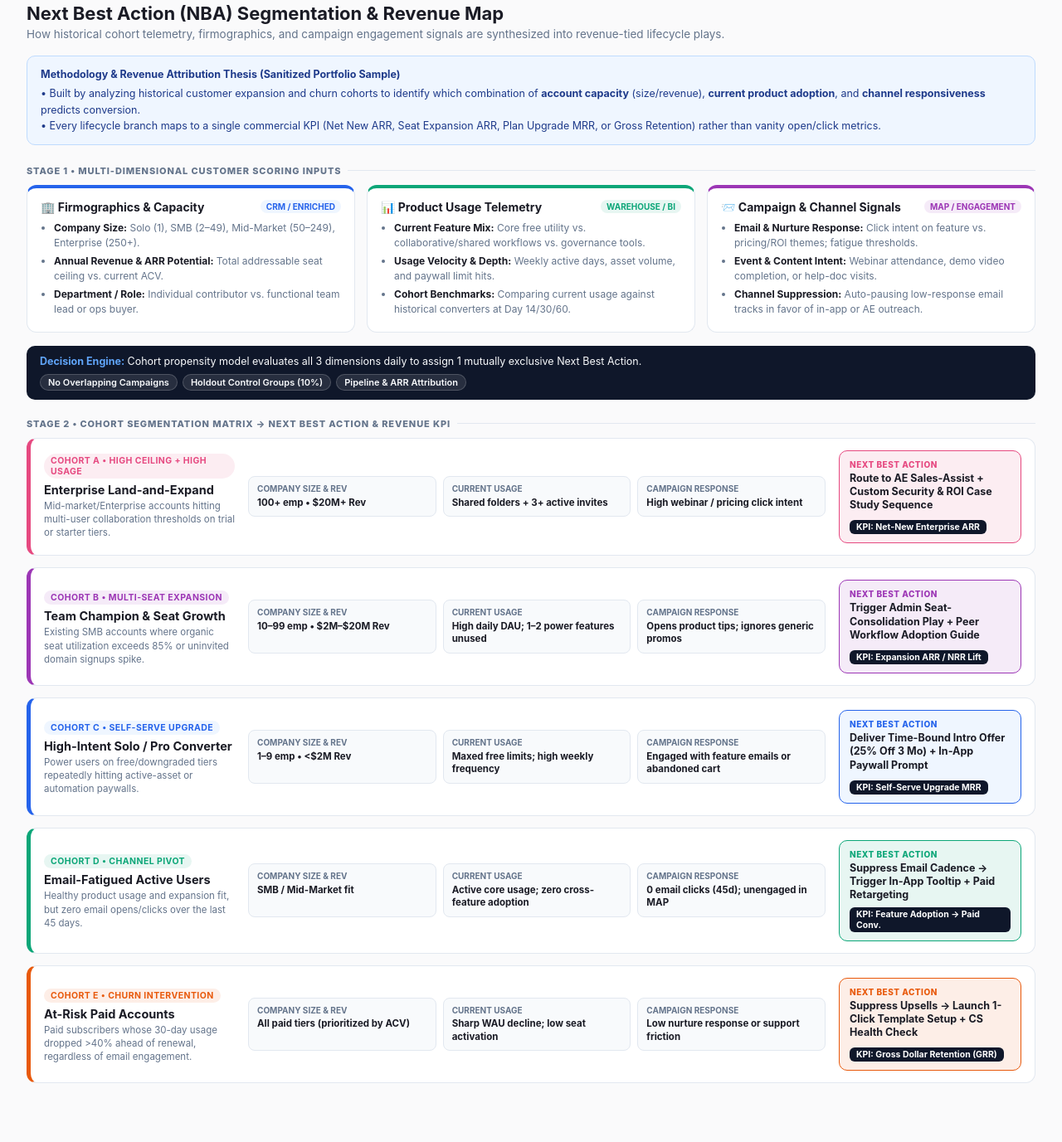
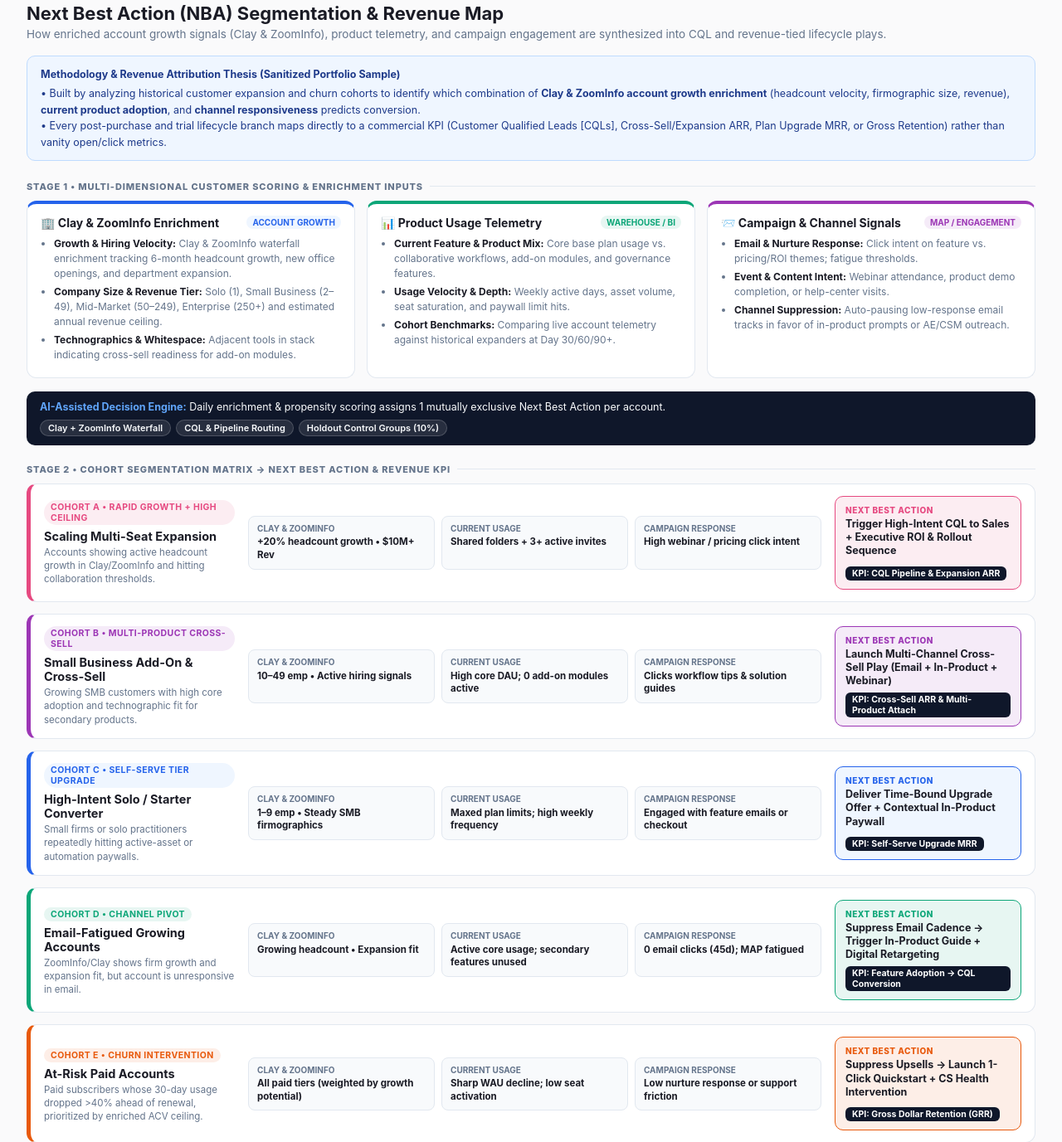
Before and after one commit to lucastaylorleung/website, a plain HTML site: page journey-nba-segmentation.html in a window 1280 px wide. Shown: the part 25-1402 px from the top of the page at 83% size. Drawn offline with Linux system fonts and the light colour scheme.

Commit message:
Update journey-nba-segmentation.html

```diff
--- a/journey-nba-segmentation.html
+++ b/journey-nba-segmentation.html
@@ -140,7 +140,7 @@
     padding: 14px 16px;
     margin-bottom: 14px;
     display: grid;
-    grid-template-columns: 230px 1fr 220px;
+    grid-template-columns: 230px 1fr 225px;
     gap: 16px;
     align-items: center;
   }
@@ -232,26 +232,26 @@
 <body>
 
   <h1>Next Best Action (NBA) Segmentation &amp; Revenue Map</h1>
-  <p class="subtitle">How historical cohort telemetry, firmographics, and campaign engagement signals are synthesized into revenue-tied lifecycle plays.</p>
+  <p class="subtitle">How enriched account growth signals (Clay &amp; ZoomInfo), product telemetry, and campaign engagement are synthesized into CQL and revenue-tied lifecycle plays.</p>
 
   <div class="legend">
     <span class="legend-title">Methodology &amp; Revenue Attribution Thesis (Sanitized Portfolio Sample)</span>
-    &bull; Built by analyzing historical customer expansion and churn cohorts to identify which combination of <b>account capacity</b> (size/revenue), <b>current product adoption</b>, and <b>channel responsiveness</b> predicts conversion.<br>
-    &bull; Every lifecycle branch maps to a single commercial KPI (Net New ARR, Seat Expansion ARR, Plan Upgrade MRR, or Gross Retention) rather than vanity open/click metrics.
+    &bull; Built by analyzing historical customer expansion and churn cohorts to identify which combination of <b>Clay &amp; ZoomInfo account growth enrichment</b> (headcount velocity, firmographic size, revenue), <b>current product adoption</b>, and <b>channel responsiveness</b> predicts conversion.<br>
+    &bull; Every post-purchase and trial lifecycle branch maps directly to a commercial KPI (Customer Qualified Leads [CQLs], Cross-Sell/Expansion ARR, Plan Upgrade MRR, or Gross Retention) rather than vanity open/click metrics.
   </div>
 
   <!-- STAGE 1: DATA INPUT PILLARS -->
-  <div class="stage-label">Stage 1 • Multi-Dimensional Customer Scoring Inputs</div>
+  <div class="stage-label">Stage 1 • Multi-Dimensional Customer Scoring &amp; Enrichment Inputs</div>
   <div class="pillars-grid">
     <div class="pillar" style="--accent:#2563EB; --tint:#EFF6FF;">
       <div class="pillar-head">
-        <span>&#127970; Firmographics &amp; Capacity</span>
-        <span class="pillar-badge">CRM / Enriched</span>
+        <span>&#127970; Clay &amp; ZoomInfo Enrichment</span>
+        <span class="pillar-badge">Account Growth</span>
       </div>
       <ul>
-        <li><b>Company Size:</b> Solo (1), SMB (2–49), Mid-Market (50–249), Enterprise (250+).</li>
-        <li><b>Annual Revenue &amp; ARR Potential:</b> Total addressable seat ceiling vs. current ACV.</li>
-        <li><b>Department / Role:</b> Individual contributor vs. functional team lead or ops buyer.</li>
+        <li><b>Growth &amp; Hiring Velocity:</b> Clay &amp; ZoomInfo waterfall enrichment tracking 6-month headcount growth, new office openings, and department expansion.</li>
+        <li><b>Company Size &amp; Revenue Tier:</b> Solo (1), Small Business (2–49), Mid-Market (50–249), Enterprise (250+) and estimated annual revenue ceiling.</li>
+        <li><b>Technographics &amp; Whitespace:</b> Adjacent tools in stack indicating cross-sell readiness for add-on modules.</li>
       </ul>
     </div>
 
@@ -261,9 +261,9 @@
         <span class="pillar-badge">Warehouse / BI</span>
       </div>
       <ul>
-        <li><b>Current Feature Mix:</b> Core free utility vs. collaborative/shared workflows vs. governance tools.</li>
-        <li><b>Usage Velocity &amp; Depth:</b> Weekly active days, asset volume, and paywall limit hits.</li>
-        <li><b>Cohort Benchmarks:</b> Comparing current usage against historical converters at Day 14/30/60.</li>
+        <li><b>Current Feature &amp; Product Mix:</b> Core base plan usage vs. collaborative workflows, add-on modules, and governance features.</li>
+        <li><b>Usage Velocity &amp; Depth:</b> Weekly active days, asset volume, seat saturation, and paywall limit hits.</li>
+        <li><b>Cohort Benchmarks:</b> Comparing live account telemetry against historical expanders at Day 30/60/90+.</li>
       </ul>
     </div>
 
@@ -274,18 +274,18 @@
       </div>
       <ul>
         <li><b>Email &amp; Nurture Response:</b> Click intent on feature vs. pricing/ROI themes; fatigue thresholds.</li>
-        <li><b>Event &amp; Content Intent:</b> Webinar attendance, demo video completion, or help-doc visits.</li>
-        <li><b>Channel Suppression:</b> Auto-pausing low-response email tracks in favor of in-app or AE outreach.</li>
+        <li><b>Event &amp; Content Intent:</b> Webinar attendance, product demo completion, or help-center visits.</li>
+        <li><b>Channel Suppression:</b> Auto-pausing low-response email tracks in favor of in-product prompts or AE/CSM outreach.</li>
       </ul>
     </div>
   </div>
 
   <div class="funnel-bar">
-    <div><strong>Decision Engine:</strong> Cohort propensity model evaluates all 3 dimensions daily to assign 1 mutually exclusive Next Best Action.</div>
+    <div><strong>AI-Assisted Decision Engine:</strong> Daily enrichment &amp; propensity scoring assigns 1 mutually exclusive Next Best Action per account.</div>
     <div class="funnel-pills">
-      <span class="funnel-pill">No Overlapping Campaigns</span>
+      <span class="funnel-pill">Clay + ZoomInfo Waterfall</span>
+      <span class="funnel-pill">CQL &amp; Pipeline Routing</span>
       <span class="funnel-pill">Holdout Control Groups (10%)</span>
-      <span class="funnel-pill">Pipeline &amp; ARR Attribution</span>
     </div>
   </div>
 
@@ -295,56 +295,56 @@
   <!-- COHORT 1 -->
   <div class="cohort-lane" style="--accent:#E64980; --tint:#FCEDF2;">
     <div class="cohort-id">
-      <span class="tag">Cohort A • High Ceiling + High Usage</span>
-      <div class="name">Enterprise Land-and-Expand</div>
-      <div class="profile">Mid-market/Enterprise accounts hitting multi-user collaboration thresholds on trial or starter tiers.</div>
+      <span class="tag">Cohort A • Rapid Growth + High Ceiling</span>
+      <div class="name">Scaling Multi-Seat Expansion</div>
+      <div class="profile">Accounts showing active headcount growth in Clay/ZoomInfo and hitting collaboration thresholds.</div>
     </div>
     <div class="signals-row">
-      <div class="signal-chip"><span>Company Size &amp; Rev</span><strong>100+ emp &bull; $20M+ Rev</strong></div>
+      <div class="signal-chip"><span>Clay &amp; ZoomInfo</span><strong>+20% headcount growth &bull; $10M+ Rev</strong></div>
       <div class="signal-chip"><span>Current Usage</span><strong>Shared folders + 3+ active invites</strong></div>
       <div class="signal-chip"><span>Campaign Response</span><strong>High webinar / pricing click intent</strong></div>
     </div>
     <div class="nba-box">
       <div class="nba-label">Next Best Action</div>
-      <div class="nba-action">Route to AE Sales-Assist + Custom Security &amp; ROI Case Study Sequence</div>
-      <span class="kpi-tie">KPI: Net-New Enterprise ARR</span>
+      <div class="nba-action">Trigger High-Intent CQL to Sales + Executive ROI &amp; Rollout Sequence</div>
+      <span class="kpi-tie">KPI: CQL Pipeline &amp; Expansion ARR</span>
     </div>
   </div>
 
   <!-- COHORT 2 -->
   <div class="cohort-lane" style="--accent:#9C36B5; --tint:#F5EBF8;">
     <div class="cohort-id">
-      <span class="tag">Cohort B • Multi-Seat Expansion</span>
-      <div class="name">Team Champion &amp; Seat Growth</div>
-      <div class="profile">Existing SMB accounts where organic seat utilization exceeds 85% or uninvited domain signups spike.</div>
+      <span class="tag">Cohort B • Multi-Product Cross-Sell</span>
+      <div class="name">Small Business Add-On &amp; Cross-Sell</div>
+      <div class="profile">Growing SMB customers with high core adoption and technographic fit for secondary products.</div>
     </div>
     <div class="signals-row">
-      <div class="signal-chip"><span>Company Size &amp; Rev</span><strong>10–99 emp &bull; $2M–$20M Rev</strong></div>
-      <div class="signal-chip"><span>Current Usage</span><strong>High daily DAU; 1–2 power features unused</strong></div>
-      <div class="signal-chip"><span>Campaign Response</span><strong>Opens product tips; ignores generic promos</strong></div>
+      <div class="signal-chip"><span>Clay &amp; ZoomInfo</span><strong>10–49 emp &bull; Active hiring signals</strong></div>
+      <div class="signal-chip"><span>Current Usage</span><strong>High core DAU; 0 add-on modules active</strong></div>
+      <div class="signal-chip"><span>Campaign Response</span><strong>Clicks workflow tips &amp; solution guides</strong></div>
     </div>
     <div class="nba-box">
       <div class="nba-label">Next Best Action</div>
-      <div class="nba-action">Trigger Admin Seat-Consolidation Play + Peer Workflow Adoption Guide</div>
-      <span class="kpi-tie">KPI: Expansion ARR / NRR Lift</span>
+      <div class="nba-action">Launch Multi-Channel Cross-Sell Play (Email + In-Product + Webinar)</div>
+      <span class="kpi-tie">KPI: Cross-Sell ARR &amp; Multi-Product Attach</span>
     </div>
   </div>
 
   <!-- COHORT 3 -->
   <div class="cohort-lane" style="--accent:#2563EB; --tint:#EFF6FF;">
     <div class="cohort-id">
-      <span class="tag">Cohort C • Self-Serve Upgrade</span>
-      <div class="name">High-Intent Solo / Pro Converter</div>
-      <div class="profile">Power users on free/downgraded tiers repeatedly hitting active-asset or automation paywalls.</div>
+      <span class="tag">Cohort C • Self-Serve Tier Upgrade</span>
+      <div class="name">High-Intent Solo / Starter Converter</div>
+      <div class="profile">Small firms or solo practitioners repeatedly hitting active-asset or automation paywalls.</div>
     </div>
     <div class="signals-row">
-      <div class="signal-chip"><span>Company Size &amp; Rev</span><strong>1–9 emp &bull; &lt;$2M Rev</strong></div>
-      <div class="signal-chip"><span>Current Usage</span><strong>Maxed free limits; high weekly frequency</strong></div>
-      <div class="signal-chip"><span>Campaign Response</span><strong>Engaged with feature emails or abandoned cart</strong></div>
+      <div class="signal-chip"><span>Clay &amp; ZoomInfo</span><strong>1–9 emp &bull; Steady SMB firmographics</strong></div>
+      <div class="signal-chip"><span>Current Usage</span><strong>Maxed plan limits; high weekly frequency</strong></div>
+      <div class="signal-chip"><span>Campaign Response</span><strong>Engaged with feature emails or checkout</strong></div>
     </div>
     <div class="nba-box">
       <div class="nba-label">Next Best Action</div>
-      <div class="nba-action">Deliver Time-Bound Intro Offer (25% Off 3 Mo) + In-App Paywall Prompt</div>
+      <div class="nba-action">Deliver Time-Bound Upgrade Offer + Contextual In-Product Paywall</div>
       <span class="kpi-tie">KPI: Self-Serve Upgrade MRR</span>
     </div>
   </div>
@@ -353,18 +353,18 @@
   <div class="cohort-lane" style="--accent:#0CA678; --tint:#E7F6F2;">
     <div class="cohort-id">
       <span class="tag">Cohort D • Channel Pivot</span>
-      <div class="name">Email-Fatigued Active Users</div>
-      <div class="profile">Healthy product usage and expansion fit, but zero email opens/clicks over the last 45 days.</div>
+      <div class="name">Email-Fatigued Growing Accounts</div>
+      <div class="profile">ZoomInfo/Clay shows firm growth and expansion fit, but account is unresponsive in email.</div>
     </div>
     <div class="signals-row">
-      <div class="signal-chip"><span>Company Size &amp; Rev</span><strong>SMB / Mid-Market fit</strong></div>
-      <div class="signal-chip"><span>Current Usage</span><strong>Active core usage; zero cross-feature adoption</strong></div>
-      <div class="signal-chip"><span>Campaign Response</span><strong>0 email clicks (45d); unengaged in MAP</strong></div>
+      <div class="signal-chip"><span>Clay &amp; ZoomInfo</span><strong>Growing headcount &bull; Expansion fit</strong></div>
+      <div class="signal-chip"><span>Current Usage</span><strong>Active core usage; secondary features unused</strong></div>
+      <div class="signal-chip"><span>Campaign Response</span><strong>0 email clicks (45d); MAP fatigued</strong></div>
     </div>
     <div class="nba-box">
       <div class="nba-label">Next Best Action</div>
-      <div class="nba-action">Suppress Email Cadence &rarr; Trigger In-App Tooltip + Paid Retargeting</div>
-      <span class="kpi-tie">KPI: Feature Adoption &rarr; Paid Conv.</span>
+      <div class="nba-action">Suppress Email Cadence &rarr; Trigger In-Product Guide + Digital Retargeting</div>
+      <span class="kpi-tie">KPI: Feature Adoption &rarr; CQL Conversion</span>
     </div>
   </div>
 
@@ -373,16 +373,16 @@
     <div class="cohort-id">
       <span class="tag">Cohort E • Churn Intervention</span>
       <div class="name">At-Risk Paid Accounts</div>
-      <div class="profile">Paid subscribers whose 30-day usage dropped &gt;40% ahead of renewal, regardless of email engagement.</div>
+      <div class="profile">Paid subscribers whose 30-day usage dropped &gt;40% ahead of renewal, prioritized by enriched ACV ceiling.</div>
     </div>
     <div class="signals-row">
-      <div class="signal-chip"><span>Company Size &amp; Rev</span><strong>All paid tiers (prioritized by ACV)</strong></div>
+      <div class="signal-chip"><span>Clay &amp; ZoomInfo</span><strong>All paid tiers (weighted by growth potential)</strong></div>
       <div class="signal-chip"><span>Current Usage</span><strong>Sharp WAU decline; low seat activation</strong></div>
       <div class="signal-chip"><span>Campaign Response</span><strong>Low nurture response or support friction</strong></div>
     </div>
     <div class="nba-box">
       <div class="nba-label">Next Best Action</div>
-      <div class="nba-action">Suppress Upsells &rarr; Launch 1-Click Template Setup + CS Health Check</div>
+      <div class="nba-action">Suppress Upsells &rarr; Launch 1-Click Quickstart + CS Health Intervention</div>
       <span class="kpi-tie">KPI: Gross Dollar Retention (GRR)</span>
     </div>
   </div>
```
